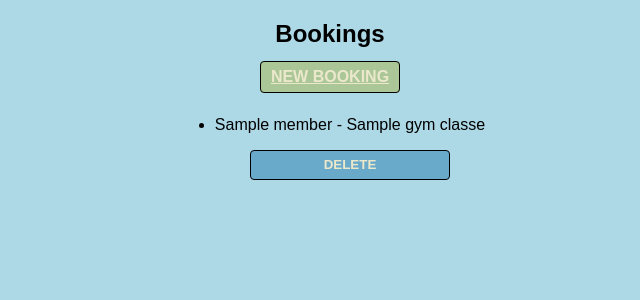
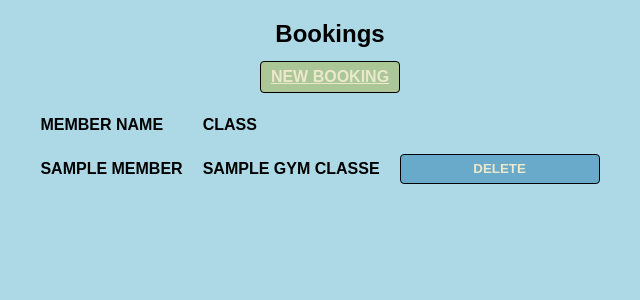
Before and after one commit to emils5/week5-project1-GymTeam, a Flask app: page /bookings in a window 1280 px wide. Shown: the part 239-539 px from the top of the page, without its empty margins (310-950 px from the left). Run offline with Flask 2, Linux system fonts and the light colour scheme; a database or web service that is not in the repository returns one stand-in record (values such as "Sample title"); some libraries are stand-ins or nearby versions.

Commit message:
html updates

```diff
--- a/templates/bookings/index.html
+++ b/templates/bookings/index.html
@@ -7,19 +7,28 @@
   <a class="btn btn--action" href="/bookings/new">New booking</a>
 </p>
 
-<ul>
+<table>
+  <tr>
+   <th>Member Name</th>
+   <th>Class</th>
+  </tr>
+  <tr>
   {% for booking in bookings %}
-  <li>
-  <p>{{ booking.member.name }} - {{ booking.gym_class.name }} </p>
+   <tr>
+   <td>{{ booking.member.name }}</td>
+   <td>{{ booking.gym_class.name }}</td>
+   <td>
+     <form action="/bookings/{{ booking.id }}/delete" method="POST">
+    <input class="btn btn--danger" type="submit" value="delete" />
+    </form>
+  </td>
 
-    <p>
-      <form action="/bookings/{{ booking.id }}/delete" method="POST">
-        <input class="btn btn--danger" type="submit" value="delete" />
-      </form>
-    </p>
-  </li>
+
+
+
+  </tr>
   {% endfor %}
-</ul>
+</table>
 
 
 {% endblock %}
```
